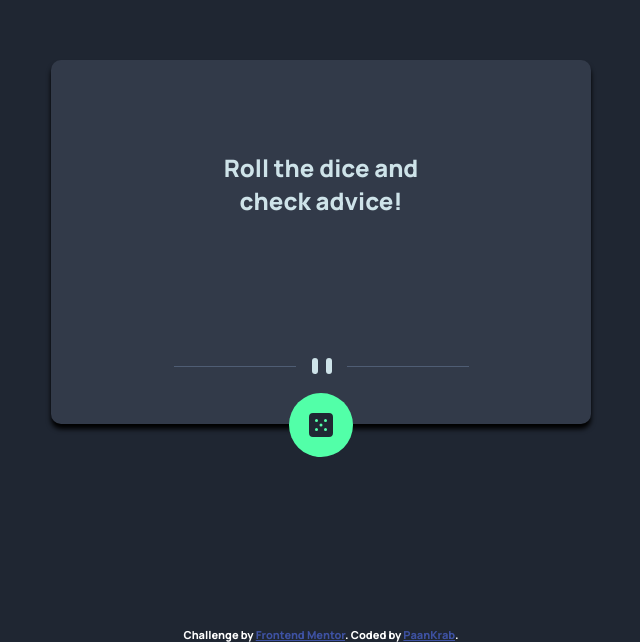
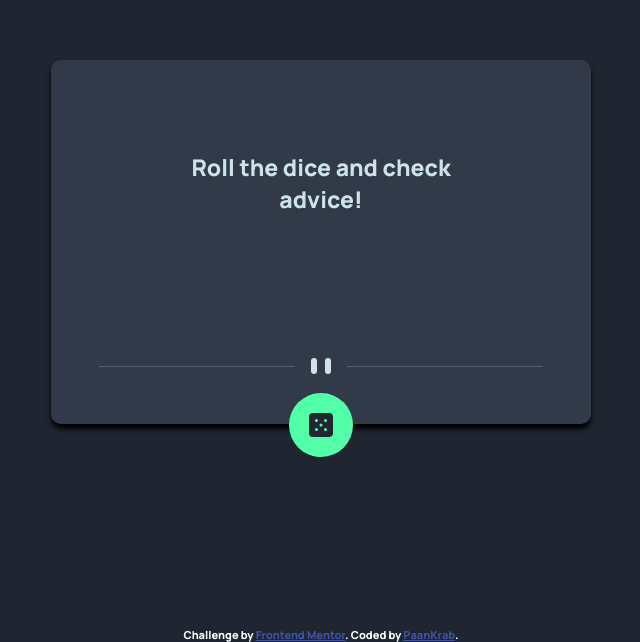
Before and after one commit to PaanKrab/Frontend-Mentor-Advice-generator-app, a plain HTML site: page index.html in a window 1536 px wide. Shown: the part 158-800 px from the top of the page, without its empty margins (447-1087 px from the left). Drawn offline with Linux system fonts and the light colour scheme.

Commit message:
Update style.css

```diff
--- a/style.css
+++ b/style.css
@@ -57,7 +57,7 @@ section.advice {
     height: 132px;
     margin: 40px auto auto auto;
     color: hsl(193, 38%, 86%);
-    font-size: 24px;
+    font-size: 23px;
 
 }
 
@@ -89,7 +89,7 @@ p.welcome {
     left: 50%;
     transform: translateX(-50%);
     color: hsl(193, 38%, 86%);
-    font-size: 24px;
+    font-size: 23px;
 }
 
 @media (min-width: 1440px) {
@@ -106,7 +106,10 @@ p.welcome {
         margin-top: 30px;
         width: 444px;
         height: 114px;
-        font-size: 28px;
+        font-size: 26px;
         padding: 5px;
     }
+     img.divider {
+        content: url(https://raw.githubusercontent.com/PaanKrab/Frontend-Mentor-Advice-generator-app/eec82e621340fa3d383b539cb260847b75cec381/images/pattern-divider-desktop.svg);
+    }
 }
```
